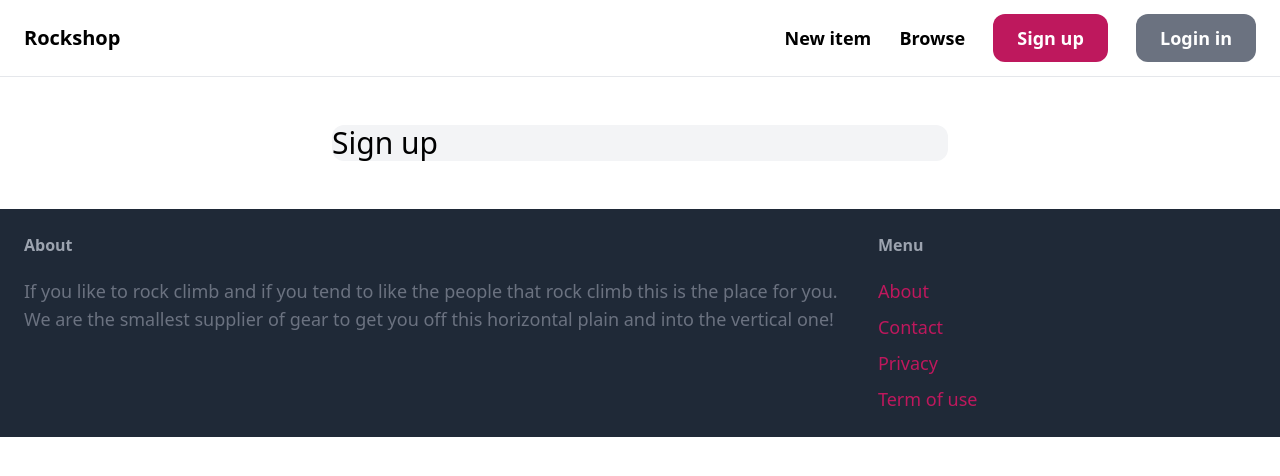
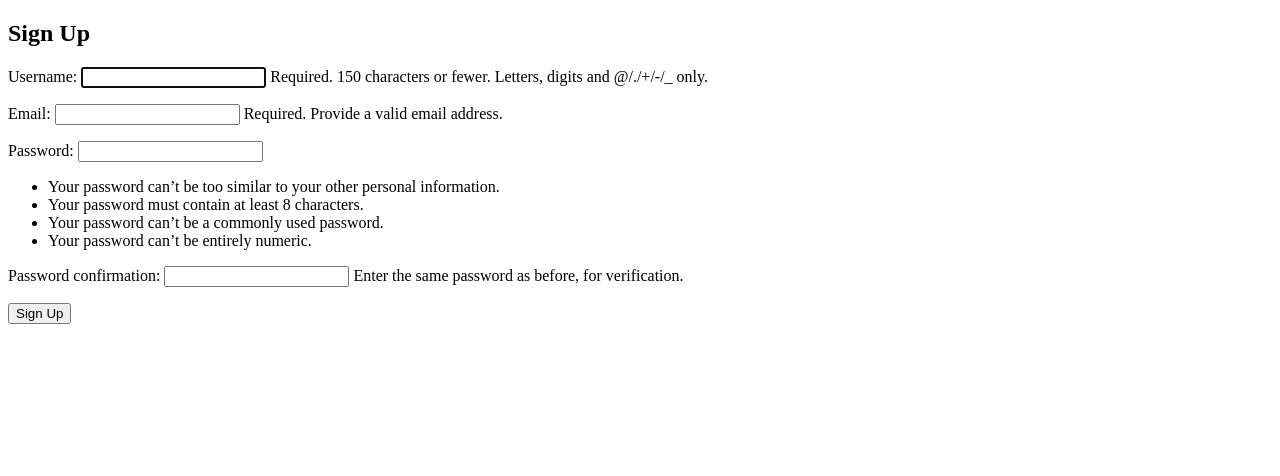
Before and after one commit to RhinoSharkMan/Rocks-Shop, a Django app: page /signup/ in a window 1280 px wide. Shown: the top 476 px of the page. Run offline with Django 5.2, Linux system fonts and the light colour scheme; parts of the project's set-up code (start-up, migrations or seed data) failed here and were passed over; some libraries are stand-ins or nearby versions.

Commit message:
Created signup form

```diff
--- a/marketPlace/forms.py
+++ b/marketPlace/forms.py
@@ -3,6 +3,7 @@ from django.contrib.auth.forms import UserCreationForm
 from django.contrib.auth.models import User
 
 class SignupForm(UserCreationForm):
+    email = forms.EmailField(max_length=254, help_text='Required. Provide a valid email address.')
     class Meta:
         model = User
         fields = ('username', 'email', 'password1', 'password2')
--- a/marketPlace/templates/marketPlace/signup.html
+++ b/marketPlace/templates/marketPlace/signup.html
@@ -1,9 +1,15 @@
-{% extends 'marketPlace/base.html' %}
 
-{% block title %}Sign up{% endblock %}
-
-{% block content %}
-<div class="w-1/2 my-6 mx-auto bg-gray-100 rounded-xl">
-  <h1 class="mb-6 text-3xl">Sign up</h1>
-</div>
-{% endblock %}
+<!DOCTYPE html>
+<html>
+<head>
+  <title>Sign Up</title>
+</head>
+<body>
+  <h2>Sign Up</h2>
+  <form method="post">
+    {% csrf_token %}
+    {{ form.as_p }}
+    <button type="submit">Sign Up</button>
+  </form>
+</body>
+</html>
--- a/marketPlace/views.py
+++ b/marketPlace/views.py
@@ -1,6 +1,7 @@
 from unicodedata import category
 
-from django.shortcuts import render
+from django.shortcuts import render, redirect
+from django.contrib.auth import login, authenticate
 from item.models import Category, Item
 # from django.http import HttpResponse
 from .forms import SignupForm
@@ -18,8 +19,17 @@ def contact(requst):
     return render(requst, 'marketPlace/contact.html')
 
 def signup(request):
-    form = SignupForm
-
-    return render(request, 'marketPlace/signup.html', {
-        'form': form
-    })
+    if request.method == 'POST':
+        form = SignupForm(request.POST)
+        if form.is_valid():
+            user = form.save()
+            username = form.cleaned_data.get('username')
+            raw_password = form.cleaned_data.get('password1')
+            user = authenticate(username=username, password=raw_password)
+            login(request, user)
+            return redirect('marketPlace:index')
+        else:
+            return render(request, 'marketPlace/signup.html', {'form': form})
+    else:
+        form = SignupForm()
+        return render(request, 'marketPlace/signup.html', {'form': form})
--- a/rockShop/settings.py
+++ b/rockShop/settings.py
@@ -9,7 +9,6 @@ https://docs.djangoproject.com/en/5.1/topics/settings/
 For the full list of settings and their values, see
 https://docs.djangoproject.com/en/5.1/ref/settings/
 """
-from msilib.schema import Media
 from pathlib import Path
 
 import marketPlace.apps
```
Also changed, not shown: db.sqlite3, marketPlace/apps.py (line endings or trailing spaces).
